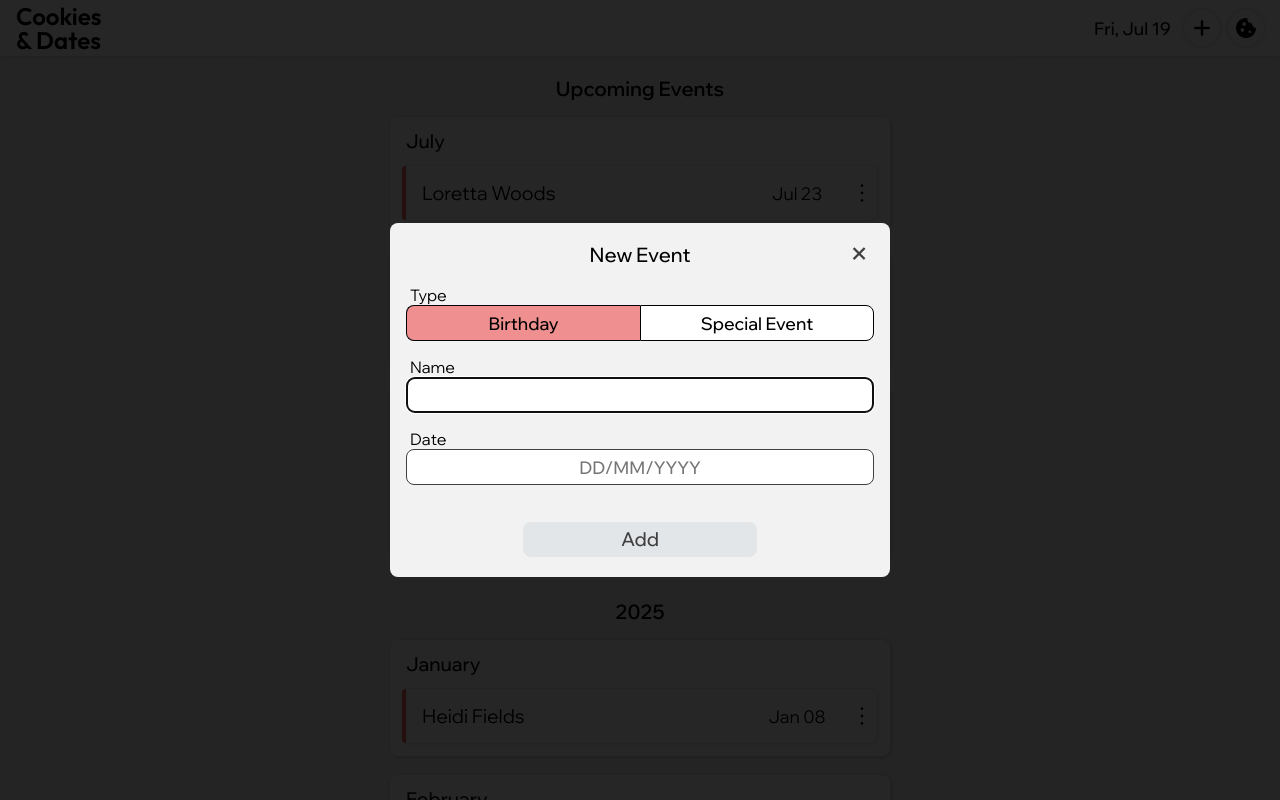
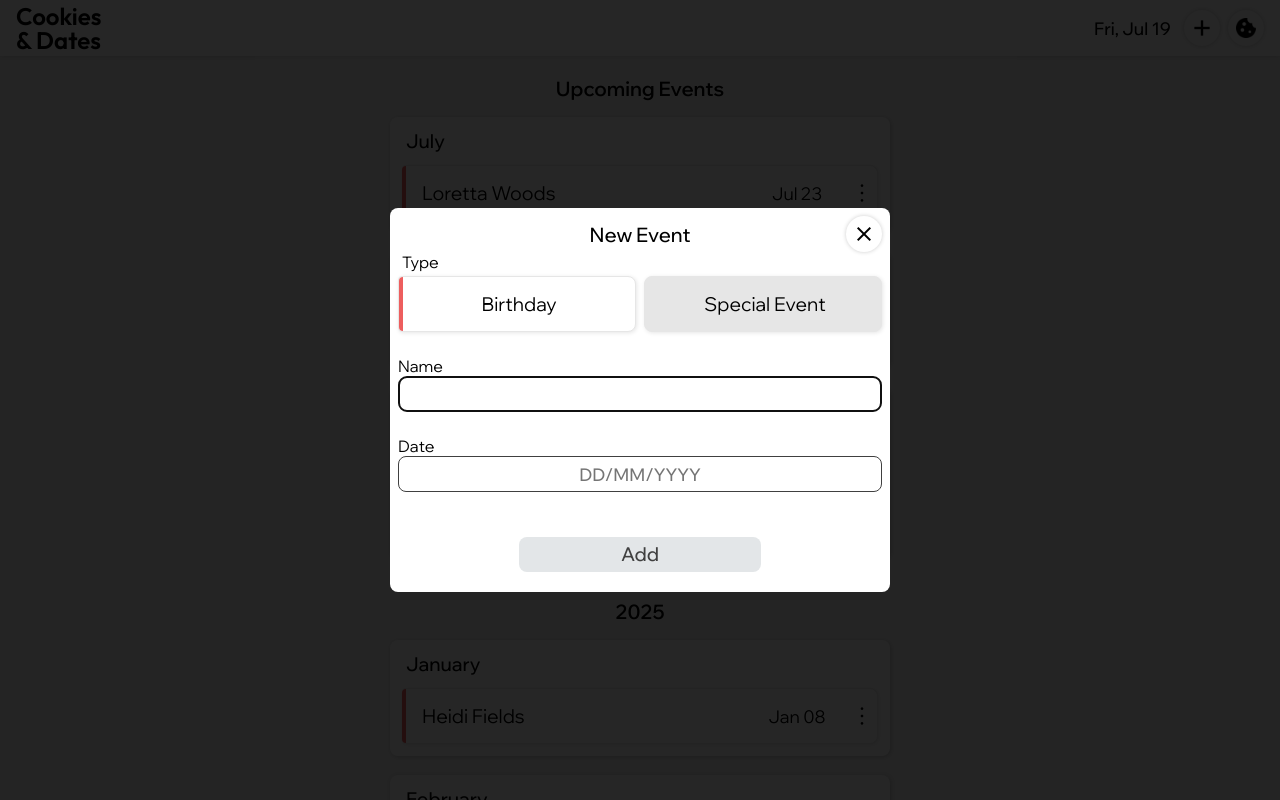
Before and after one commit to juanej88/cookies-dates, a React (Create React App) app: page / in a window 1280 px wide. Both pictures are taken after a click on the button "add". Shown: the top 800 px of the page. Built offline with nearby package versions, Linux system fonts and the light colour scheme.

Commit message:
Restyle the modal button and the radio inputs

```diff
--- a/src/assets/styles/AddEvent.css
+++ b/src/assets/styles/AddEvent.css
@@ -1,8 +1,4 @@
 #event-form {
-  background-color: hsl(0, 0%, 95%);
-  border-radius: 0.5rem;
-  width: 100%;
-  max-width: 500px;
   display: grid;
   grid-template-rows: repeat(4, 2fr);
   align-items: end;
@@ -14,54 +10,56 @@ fieldset {
 }
 
 legend {
-  padding: 0.75rem 0.25rem 0;
+  padding: 0 0 0.25rem 0.25rem;
 }
 
 .event-options-container {
   display: grid;
   grid-template-columns: repeat(2, 1fr);
+  column-gap: 0.5rem;
 }
 
 /* Hides the radio inputs */
 input.event-options {
   position: absolute;
-  border: none;
   width: 0;
   height: 0;
 }
 
 .event-label {
-  height: 2.25rem;
-  background-color: hsl(0, 0%, 100%);
-  border: 1px solid hsl(0, 0%, 0%);
+  height: 3.5rem;
+  background-color: hsl(0, 0%, 90%);
+  box-shadow: 1px 1px 4px 0 hsla(0, 0%, 0%, 10%);
+  border: 1px solid hsl(0, 0%, 90%);
   border-radius: 0.5rem;
-  font-size: 1.1rem;
-  font-weight: 500;
-  display: flex;
-  justify-content: center;
+  text-align: center;
+  font-size: 1.2rem;
+  display: grid;
+  grid-template-columns: 0.25rem 1fr;
   align-items: center;
   cursor: pointer;
 }
 
-.event-label:nth-child(2) {
-  border-radius: 0.5rem 0 0 0.5rem;
-  border-right: none;
+.event-label > span {
+  height: 100%;
+  border-top-left-radius: 0.25rem;
+  border-bottom-left-radius: 0.25rem;
 }
 
-.event-label:last-child {
-  border-radius: 0 0.5rem 0.5rem 0;
+.event-options:checked + label {
+  background-color: hsl(0, 0%, 100%);
+  border-radius: 0.25rem 0.5rem 0.5rem 0.25rem;
 }
 
-#birthday:checked + label {
-  background-color: hsl(0, 75%, 75%);
+#birthday:checked + label > span {
+  background-color: hsl(0, 80%, 65%);
 }
 
-#special:checked + label {
-  background-color: hsl(260, 60%, 75%);
+#special:checked + label >  span {
+  background-color: hsl(260, 80%, 65%);
 }
 
 /* -- Second and Third Fieldset: Name/Title and Date -- */
-fieldset > label,
 fieldset.date-container label {
   padding-left: 0.25rem;
 }
--- a/src/assets/styles/Modal.css
+++ b/src/assets/styles/Modal.css
@@ -12,58 +12,35 @@
 }
 
 .modal-window {
-  background-color: hsl(0, 0%, 95%);
+  background-color: hsl(0, 0%, 100%);
   border-radius: 0.5rem;
-  padding: 0.5rem 1rem 1.25rem;
-  width: 90%;
+  padding: 0.5rem 0.5rem 1.25rem;
+  width: calc(100% - 1rem);
   max-width: 500px;
 }
 
 @media only screen and (min-width: 768px) {
   .modal-window {
-    width: 60vw;
+    width: 60%;
   }
 }
 
 @media only screen and (min-width: 1024px) {
   .modal-window {
-    width: 40vw;
+    width: 40%;
   }
 }
 
-.form-title-container {
-  padding-top: 0.5rem;
+.modal-title-container {
   display: grid;
-  grid-template-columns: 2fr 8fr 2fr;
+  grid-template-columns: 2.25rem 8fr 2.25rem;
   justify-content: center;
   align-items: center;
 }
 
-.form-title-container > h2 {
+.modal-title-container > h2 {
   font-size: 1.25rem;
   font-weight: 500;
   text-align: center;
   grid-column: 2;
 }
-
-.close-btn {
-  justify-self: end;
-  display: flex;
-  justify-content: center;
-  align-items: center;
-  height: 1.85rem;
-  width: 1.85rem;
-  font-size: 2rem;
-  font-weight: 300;
-  transform: rotate(45deg);
-  cursor: pointer;
-  background-color: hsl(0, 0%, 95%);
-  color: hsl(0, 0%, 25%);
-  border: none;
-  border-radius: 50%;
-}
-
-.close-btn:hover {
-  background-color: hsl(0, 0%, 90%);
-  color: hsl(0, 0%, 0%);
-}
--- a/src/components/AddEvent.jsx
+++ b/src/components/AddEvent.jsx
@@ -110,18 +110,18 @@ const AddEvent = props => {
 
   return (
       <form id='event-form' onSubmit={props.handleForm} autoComplete="off">
-        <fieldset>
-          <legend>Type</legend>
-          <div className='event-options-container'>
+        <fieldset className='event-options-container'>
+          <legend className='event-options-title'>Type</legend>
           <input type='radio' name='event' id='birthday' className='event-options' value='birthday' onChange={updateFormData} checked={props.formData.event === 'birthday'} />
           <label htmlFor='birthday' className='event-label'>
+            <span></span>
             Birthday
           </label>
           <input type='radio' name='event' id='special' className='event-options' value='special' onChange={updateFormData} checked={props.formData.event === 'special'} />
           <label htmlFor='special' className='event-label'>
+            <span></span>
             Special Event
           </label>
-          </div>
         </fieldset>
 
         <fieldset className='form-input-container'>
--- a/src/components/Modal.jsx
+++ b/src/components/Modal.jsx
@@ -1,8 +1,9 @@
 import { useState } from 'react';
 import '../assets/styles/Modal.css';
+import ActionButton from './ActionButton';
 
 const Modal = props => {
-  // it hides the Modal component when a user double clicks anywhere outside the form
+  // it hides the Modal component when a user double clicks anywhere outside the modal window
   const [doubleClick, setDoubleClick] = useState(false);
   const handleExteriorClick = (e) => {
     if (e.target.getAttribute('id') === 'modal-container') {
@@ -22,9 +23,13 @@ const Modal = props => {
   return (
     <section id='modal-container' onClick={handleExteriorClick}>
       <article className='modal-window'>
-        <aside className='form-title-container'>
+        <aside className='modal-title-container'>
           <h2>{getTitle()}</h2>
-          <button className='close-btn' onClick={props.updateModal}>+</button>
+          <ActionButton id='close-btn' handleClick={props.updateModal}>
+            <span className="material-symbols-outlined">
+              close
+            </span>
+          </ActionButton>
         </aside>
         {props.children}
       </article>
```
Also changed, not shown: src/components/Main.jsx (+0 -10 lines). Lines whose indentation alone changed are shown as unchanged.
